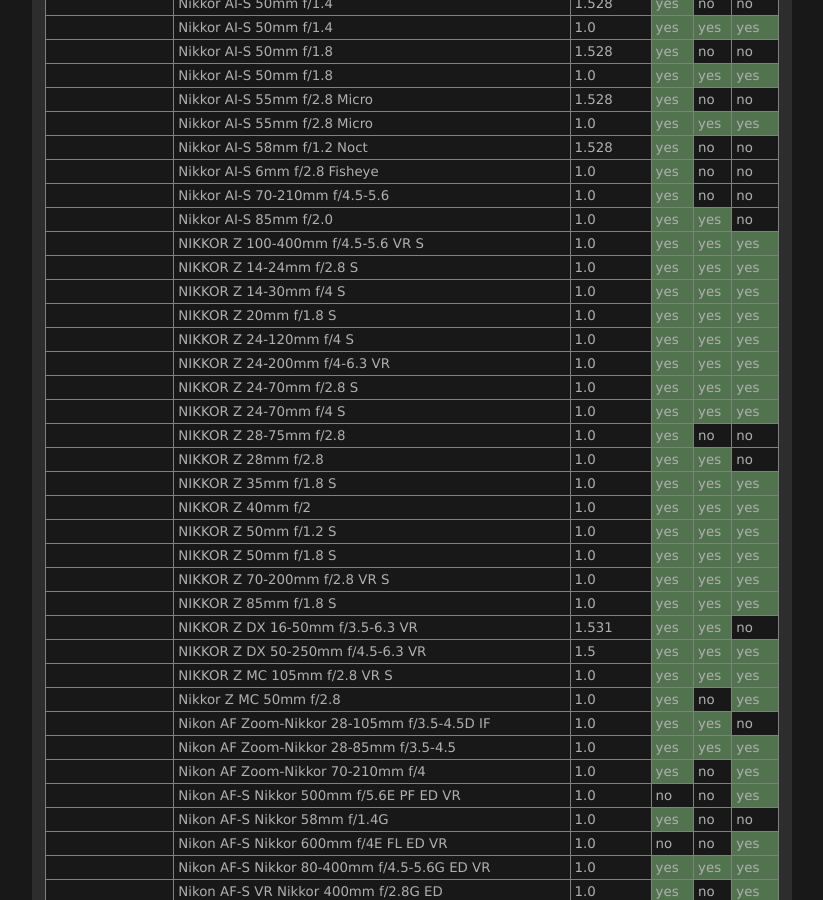
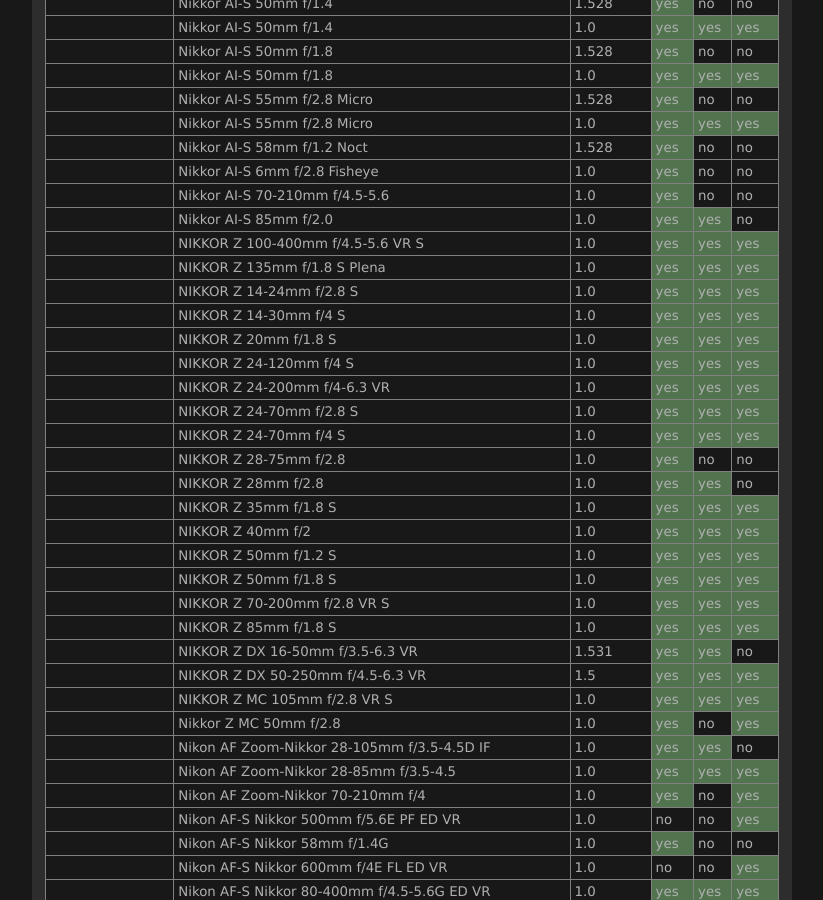
Before and after one commit to lensfun/lensfun.github.io, a Jekyll site: the page built from _posts/lenslist/2999-12-31-Lenslist-master.md, in a window 1280 px wide and 900 px high, scrolled down 14865 px. Shown: the whole window, without its empty margins (284-1107 px from the left). Built offline with Jekyll 4.4.1, drawn with Linux system fonts in a browser that asks for light colours.

Commit message:
Update master lens list from GitHub Actions

```diff
--- a/_posts/lenslist/2999-12-31-Lenslist-master.md
+++ b/_posts/lenslist/2999-12-31-Lenslist-master.md
@@ -617,6 +617,7 @@ This list was generated on 2024-02-25 from current Lensfun sources. Your Lensfun
 <tr class="lenslist-bg2"><td></td><td>Nikkor AI-S 70-210mm f/4.5-5.6</td><td>1.0</td><td class="lenslist-highlight lenslist-check">yes</td><td class="lenslist-check">no</td><td class="lenslist-check">no</td></tr>
 <tr class="lenslist-bg2"><td></td><td>Nikkor AI-S 85mm f/2.0</td><td>1.0</td><td class="lenslist-highlight lenslist-check">yes</td><td class="lenslist-highlight lenslist-check">yes</td><td class="lenslist-check">no</td></tr>
 <tr class="lenslist-bg2"><td></td><td>NIKKOR Z 100-400mm f/4.5-5.6 VR S</td><td>1.0</td><td class="lenslist-highlight lenslist-check">yes</td><td class="lenslist-highlight lenslist-check">yes</td><td class="lenslist-highlight lenslist-check">yes</td></tr>
+<tr class="lenslist-bg2"><td></td><td>NIKKOR Z 135mm f/1.8 S Plena</td><td>1.0</td><td class="lenslist-highlight lenslist-check">yes</td><td class="lenslist-highlight lenslist-check">yes</td><td class="lenslist-highlight lenslist-check">yes</td></tr>
 <tr class="lenslist-bg2"><td></td><td>NIKKOR Z 14-24mm f/2.8 S</td><td>1.0</td><td class="lenslist-highlight lenslist-check">yes</td><td class="lenslist-highlight lenslist-check">yes</td><td class="lenslist-highlight lenslist-check">yes</td></tr>
 <tr class="lenslist-bg2"><td></td><td>NIKKOR Z 14-30mm f/4 S</td><td>1.0</td><td class="lenslist-highlight lenslist-check">yes</td><td class="lenslist-highlight lenslist-check">yes</td><td class="lenslist-highlight lenslist-check">yes</td></tr>
 <tr class="lenslist-bg2"><td></td><td>NIKKOR Z 20mm f/1.8 S</td><td>1.0</td><td class="lenslist-highlight lenslist-check">yes</td><td class="lenslist-highlight lenslist-check">yes</td><td class="lenslist-highlight lenslist-check">yes</td></tr>
```
